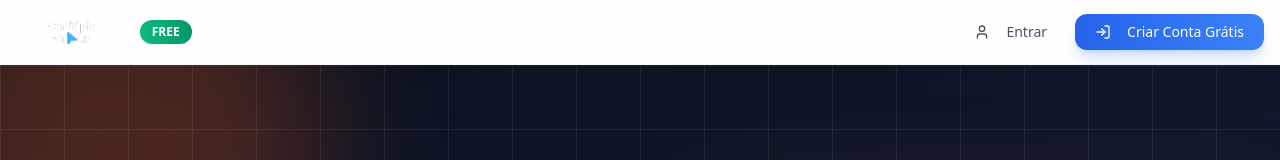
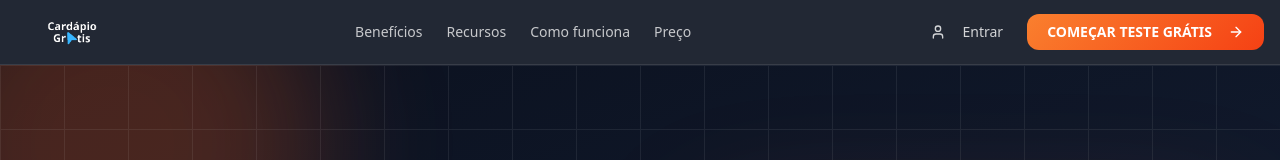
Before and after one commit to clicaepedefree/clicaepedefree, a React (Vite) app: page / in a window 1280 px wide. Shown: the top 160 px of the page. Built offline with nearby package versions, Linux system fonts and the light colour scheme.

Commit message:
Changes
Co-authored-by: clicaepedefree <220636507+clicaepedefree@users.noreply.github.com>

```diff
--- a/src/components/layout/Navbar.tsx
+++ b/src/components/layout/Navbar.tsx
@@ -1,40 +1,40 @@
 import { Button } from "@/components/ui/button";
-import { User, LogIn, Menu, X } from "lucide-react";
+import { User, ArrowRight, Menu, X } from "lucide-react";
 import { Link } from "react-router-dom";
 import { useState } from "react";
 import { openSignupWhatsApp } from "@/lib/signup-cta";
+
+const links = [
+  { label: "Benefícios", href: "#beneficios" },
+  { label: "Recursos", href: "#recursos" },
+  { label: "Como funciona", href: "#como-funciona" },
+  { label: "Preço", href: "#planos" },
+];
 
 export function Navbar() {
   const [isMobileMenuOpen, setIsMobileMenuOpen] = useState(false);
 
   return (
-    <nav className="bg-white/80 backdrop-blur-xl border-b border-gray-100 sticky top-0 z-50 shadow-sm">
-      <div className="container mx-auto px-4 h-16 flex items-center justify-between">
-        {/* Logo */}
-        <Link
-          to="/"
-          className="flex items-center gap-3 hover:scale-105 transition-all duration-300"
-        >
+    <nav className="sticky top-0 z-50 border-b border-white/10 bg-ink/90 backdrop-blur-xl">
+      <div className="container mx-auto flex h-16 items-center justify-between px-4">
+        <Link to="/" className="flex items-center gap-3">
           <img
             src="/lovable-uploads/df0ab910-5641-4faf-b0dc-3743be76338e.png"
-            alt="Cardápio Fácil Logo"
+            alt="Cardápio Fácil"
             className="h-9"
           />
-          <div className="hidden sm:flex items-center gap-2">
-            <span className="text-xs bg-gradient-to-r from-emerald-500 to-emerald-600 text-white px-3 py-1 rounded-full font-semibold shadow-sm">
-              FREE
-            </span>
-          </div>
         </Link>
 
-        {/* Desktop Navigation */}
-        <div className="hidden md:flex items-center gap-4">
-          <Button
-            variant="ghost"
-            size="sm"
-            className="text-gray-600 hover:text-gray-900 hover:bg-gray-100/80 rounded-xl"
-            asChild
-          >
+        <div className="hidden items-center gap-6 lg:flex">
+          {links.map((l) => (
+            <a key={l.href} href={l.href} className="text-sm font-medium text-white/75 transition-colors hover:text-white">
+              {l.label}
+            </a>
+          ))}
+        </div>
+
+        <div className="hidden items-center gap-3 md:flex">
+          <Button variant="ghost" size="sm" className="rounded-xl text-white/80 hover:bg-white/10 hover:text-white" asChild>
             <Link to="/entrar">
               <User className="mr-2 h-4 w-4" />
               Entrar
@@ -43,37 +43,38 @@ export function Navbar() {
 
           <Button
             size="sm"
-            className="bg-gradient-to-r from-blue-600 to-blue-500 hover:from-blue-700 hover:to-blue-600 text-white shadow-lg shadow-blue-500/25 hover:shadow-xl rounded-xl px-5 transition-all duration-300 hover:scale-105"
+            className="group rounded-xl bg-gradient-flame px-5 font-bold text-flame-foreground shadow-[var(--shadow-flame)] transition-transform hover:scale-105"
             onClick={openSignupWhatsApp}
           >
-            <LogIn className="mr-2 h-4 w-4" />
-            Criar Conta Grátis
+            COMEÇAR TESTE GRÁTIS
+            <ArrowRight className="ml-2 h-4 w-4 transition-transform group-hover:translate-x-1" />
           </Button>
         </div>
 
-        {/* Mobile Menu Button */}
         <button
-          className="md:hidden p-2 rounded-xl hover:bg-gray-100 transition-colors"
+          className="rounded-xl p-2 text-white transition-colors hover:bg-white/10 md:hidden"
           onClick={() => setIsMobileMenuOpen(!isMobileMenuOpen)}
+          aria-label="Abrir menu"
         >
-          {isMobileMenuOpen ? (
-            <X className="h-6 w-6 text-gray-700" />
-          ) : (
-            <Menu className="h-6 w-6 text-gray-700" />
-          )}
+          {isMobileMenuOpen ? <X className="h-6 w-6" /> : <Menu className="h-6 w-6" />}
         </button>
       </div>
 
-      {/* Mobile Menu */}
       {isMobileMenuOpen && (
-        <div className="md:hidden absolute top-16 left-0 right-0 bg-white border-b border-gray-100 shadow-lg animate-slide-in-bottom">
-          <div className="container mx-auto px-4 py-4 flex flex-col gap-3">
-            <Button
-              variant="ghost"
-              className="w-full justify-start text-gray-600 hover:text-gray-900 hover:bg-gray-100/80 rounded-xl"
-              asChild
-              onClick={() => setIsMobileMenuOpen(false)}
-            >
+        <div className="absolute left-0 right-0 top-16 border-b border-white/10 bg-ink md:hidden">
+          <div className="container mx-auto flex flex-col gap-3 px-4 py-4">
+            {links.map((l) => (
+              <a
+                key={l.href}
+                href={l.href}
+                onClick={() => setIsMobileMenuOpen(false)}
+                className="rounded-xl px-3 py-2 text-sm font-medium text-white/80 hover:bg-white/10"
+              >
+                {l.label}
+              </a>
+            ))}
+
+            <Button variant="ghost" className="w-full justify-start rounded-xl text-white/80 hover:bg-white/10 hover:text-white" asChild onClick={() => setIsMobileMenuOpen(false)}>
               <Link to="/entrar">
                 <User className="mr-2 h-4 w-4" />
                 Entrar
@@ -81,14 +82,13 @@ export function Navbar() {
             </Button>
 
             <Button
-              className="w-full bg-gradient-to-r from-blue-600 to-blue-500 hover:from-blue-700 hover:to-blue-600 text-white shadow-lg rounded-xl"
+              className="w-full rounded-xl bg-gradient-flame font-bold text-flame-foreground"
               onClick={() => {
                 setIsMobileMenuOpen(false);
                 openSignupWhatsApp();
               }}
             >
-              <LogIn className="mr-2 h-4 w-4" />
-              Criar Conta Grátis
+              COMEÇAR TESTE GRÁTIS
             </Button>
           </div>
         </div>
```
